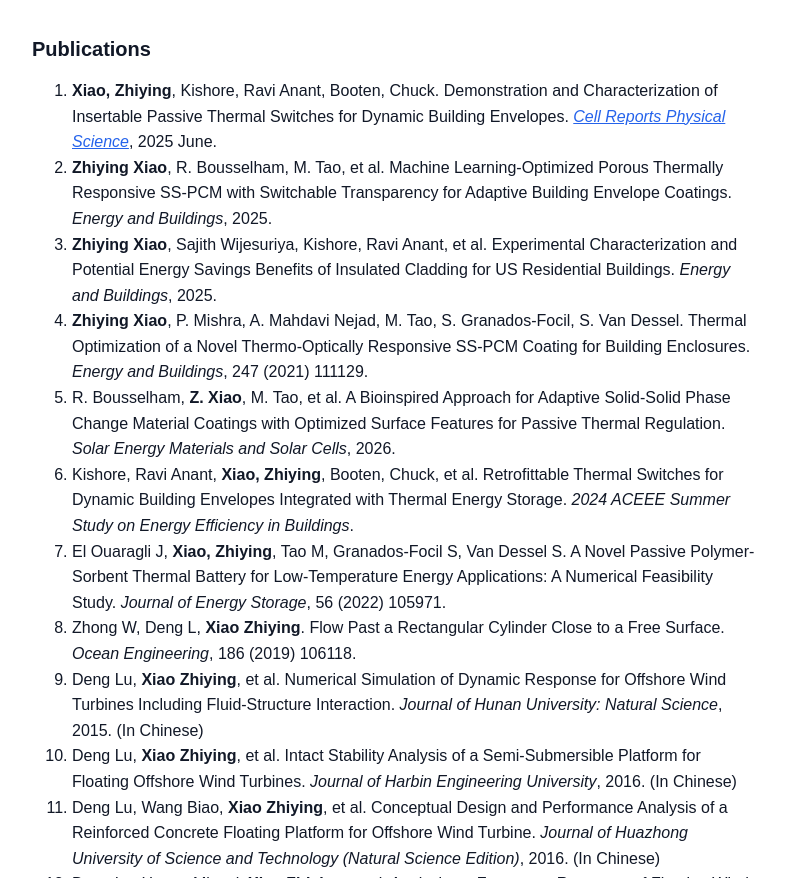
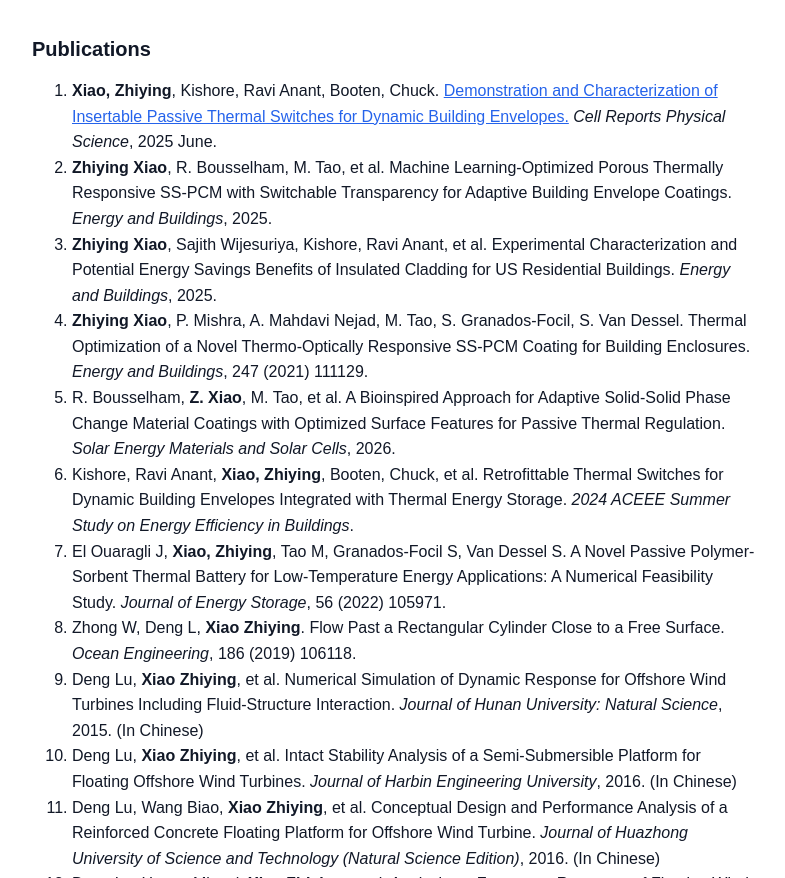
Before and after one commit to iefnxtdm/iefnxtdm.github.io, a plain HTML site: page index.html in a window 1280 px wide. Shown: the part 2152-3030 px from the top of the page, without its empty margins (421-1206 px from the left). Drawn offline with Linux system fonts and the light colour scheme.

Commit message:
Update index.html

```diff
--- a/index.html
+++ b/index.html
@@ -141,8 +141,9 @@
       <section class="card">
         <h2>Publications</h2>
   <ol>
-    <li><strong>Xiao, Zhiying</strong>, Kishore, Ravi Anant, Booten, Chuck. Demonstration and Characterization of Insertable Passive Thermal Switches for Dynamic Building Envelopes.
-      <em><a href="https://doi.org/10.1016/j.xcrp.2025.102668" target="_blank" rel="noopener noreferrer"> Cell Reports Physical Science</a></em>, 2025 June.</li>
+    <li><strong>Xiao, Zhiying</strong>, Kishore, Ravi Anant, Booten, Chuck. <a href="https://doi.org/10.1016/j.xcrp.2025.102668" target="_blank" rel="noopener noreferrer">
+      Demonstration and Characterization of Insertable Passive Thermal Switches for Dynamic Building Envelopes.</a>
+      <em>Cell Reports Physical Science</em>, 2025 June.</li>
     <li><strong>Zhiying Xiao</strong>, R. Bousselham, M. Tao, et al. Machine Learning-Optimized Porous Thermally Responsive SS-PCM with Switchable Transparency for Adaptive Building Envelope Coatings.
       <em>Energy and Buildings</em>, 2025.</li>
     <li><strong>Zhiying Xiao</strong>, Sajith Wijesuriya, Kishore, Ravi Anant, et al. Experimental Characterization and Potential Energy Savings Benefits of Insulated Cladding for US Residential Buildings.
```
